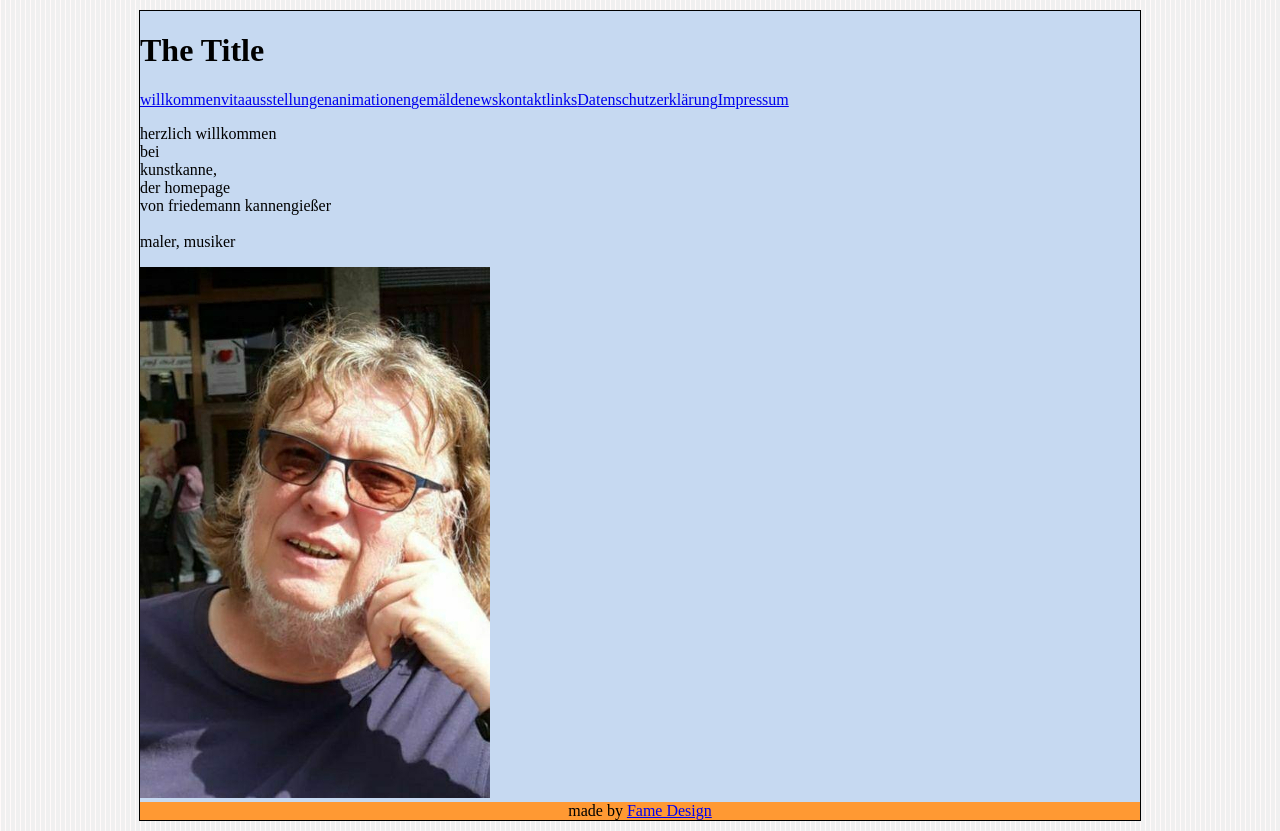
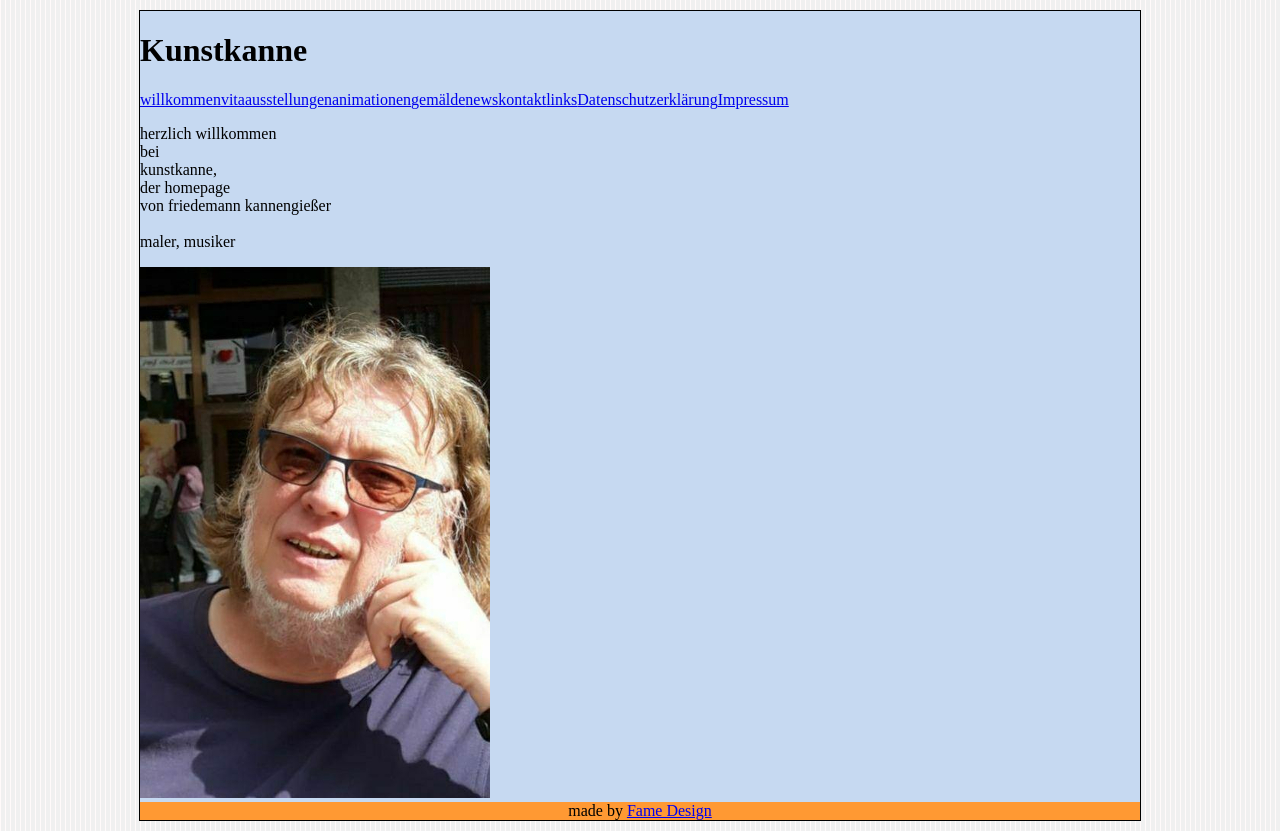
Before and after one commit to fame-design/kunstkanne, a Nuxt app: page / in a window 1280 px wide. Built offline with nearby package versions, Linux system fonts and the light colour scheme.

Commit message:
add font

```diff
--- /dev/null
+++ b/assets/css/fonts.scss
@@ -0,0 +1,11 @@
+h1 {
+  font-family: 'vivaldi-regular', 'Segoe Script', 'sans-serif';
+
+  @font-face {
+    font-family: 'vivaldi-regular';
+    font-style: normal;
+    font-weight: 400;
+    font-display: swap;
+    src: url('~assets/fonts/vivaldi.ttf') format('truetype');
+  }
+}
--- /dev/null
+++ b/assets/css/layout.scss
@@ -0,0 +1,4 @@
+body {
+  @include background(linear-gradient(90deg, snow 1px, #f0f0f0 1px));
+  @include background-size(5px 5px);
+}
--- a/assets/css/main.scss
+++ b/assets/css/main.scss
@@ -1,6 +1,4 @@
 @import "~compass-mixins/lib/compass/css3";
 
-body{
-  @include background(linear-gradient(90deg, snow 1px, #f0f0f0 1px));
-  @include background-size(5px 5px);
-}
+@import "layout";
+@import "fonts";
--- a/components/Header.vue
+++ b/components/Header.vue
@@ -1,6 +1,6 @@
 <template>
   <header>
-    <h1>The Title</h1>
+    <h1>Kunstkanne</h1>
     <Navigation></Navigation>
   </header>
 </template>
```
Also changed, not shown: assets/fonts/vivaldi.ttf (added).
